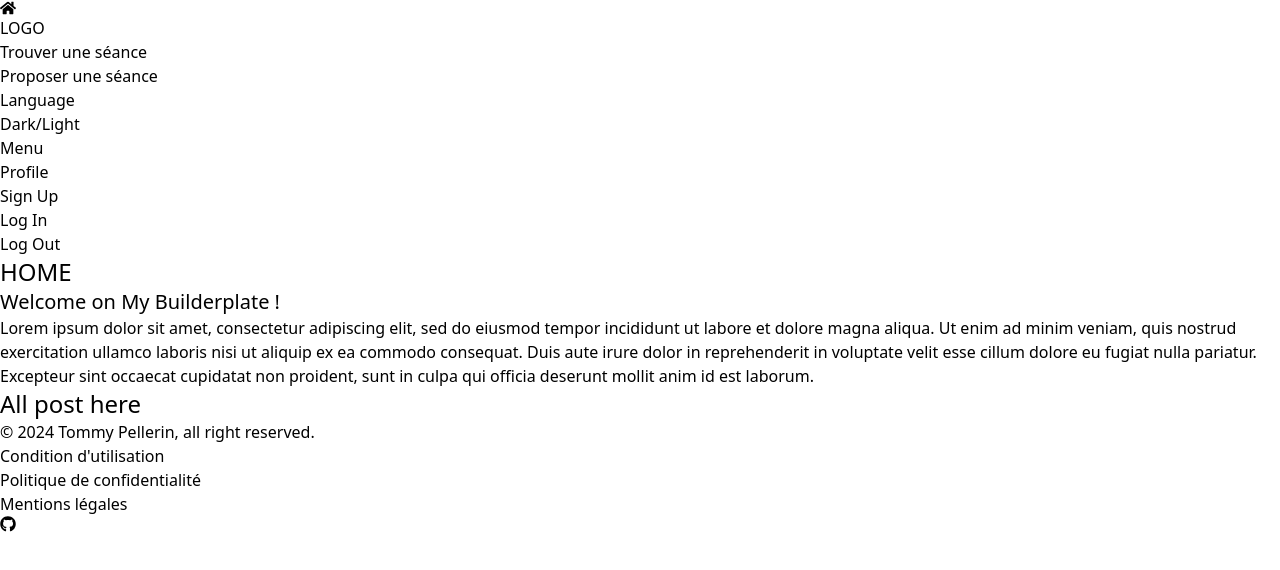
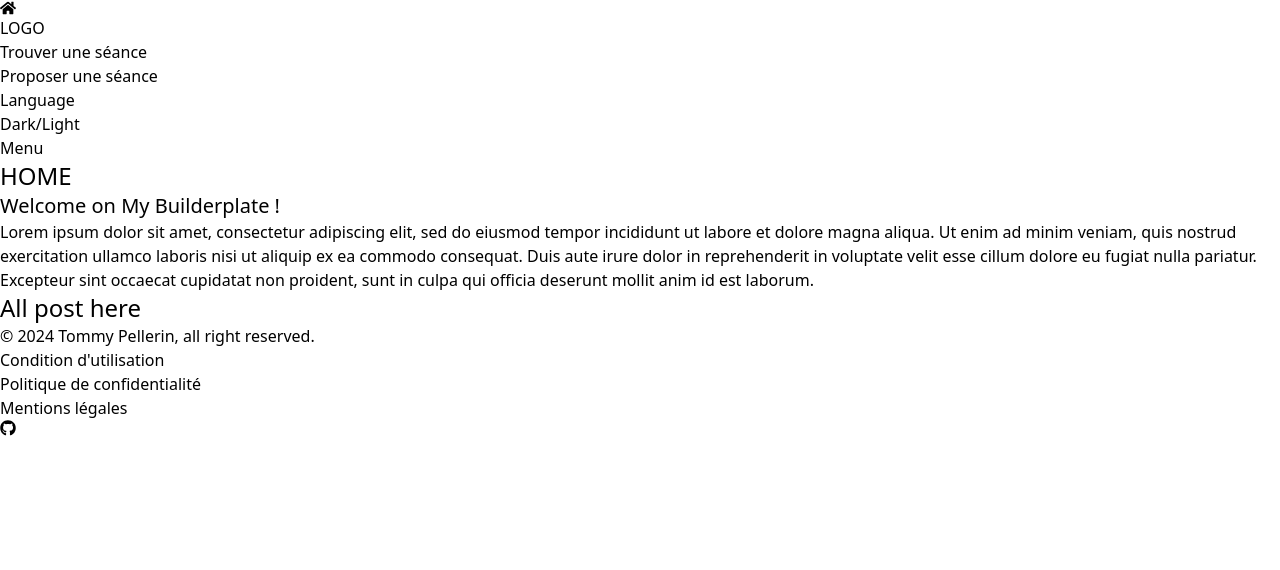
Before and after one commit to tommy-pellerin/myboilerplate, a React (Vite) app: page / in a window 1280 px wide. Shown: the top 570 px of the page. Built offline with nearby package versions, Linux system fonts and the light colour scheme.

Commit message:
nav bar avec drop down ok

```diff
--- a/src/components/Navbar/index.jsx
+++ b/src/components/Navbar/index.jsx
@@ -2,7 +2,7 @@ import { Link } from "react-router-dom";
 import Logout from "../Logout"
 import { useAtomValue } from "jotai";
 import { userAtom } from "../atoms/user";
-
+import { useState, useEffect, useRef } from "react";
 //Extern import
 
 //Styles
@@ -10,6 +10,26 @@ import { FaHome } from "react-icons/fa";
 
 function Navbar() {
   const user = useAtomValue(userAtom)
+  const [isOpen, setIsOpen] = useState(false);
+  const dropdownRef = useRef(null);
+
+  useEffect(() => {
+    const handleClickOutside = (event) => {
+      if (dropdownRef.current && !dropdownRef.current.contains(event.target)) {
+        setIsOpen(false);
+      }
+    };
+
+    document.addEventListener('mousedown', handleClickOutside);
+
+    return () => {
+      document.removeEventListener('mousedown', handleClickOutside); //unmount the eventListener
+    };
+  }, []);
+
+  const closeDropdown = () => {
+    setIsOpen(false);
+  };
 
   return (
 
@@ -30,14 +50,24 @@ function Navbar() {
         <div>Language</div>
         <div>Dark/Light</div>
       </div>
-      <div>
-          <button>Menu</button>
-          <ul>
-            <li><Link to="/profile/me">Profile</Link></li>
-            <li><Link to="/sigup">Sign Up</Link></li>
-            <li><Link to="/login">Log In</Link></li>
-            <li><Link to="/logout">Log Out</Link></li>
+      <div className="relative"  ref={dropdownRef}>
+        <button onClick={() => setIsOpen(!isOpen)}>Menu</button>
+        {isOpen && (
+          <ul className="absolute right-0 w-40 mt-2 py-2 bg-white border rounded shadow-xl">
+            <li className="px-4 py-2 hover:bg-gray-100">
+              <Link to="/profile/me" onClick={closeDropdown}>Profile</Link>
+            </li>
+            <li className="px-4 py-2 hover:bg-gray-100">
+              <Link to="/signup" onClick={closeDropdown}>Sign Up</Link>
+            </li>
+            <li className="px-4 py-2 hover:bg-gray-100">
+              <Link to="/login" onClick={closeDropdown}>Log In</Link>
+            </li>
+            <li className="px-4 py-2 hover:bg-gray-100">
+              <Link to="/logout" onClick={closeDropdown}>Log Out</Link>
+            </li>
           </ul>
+        )}
       </div>
     </nav>
   );
```
